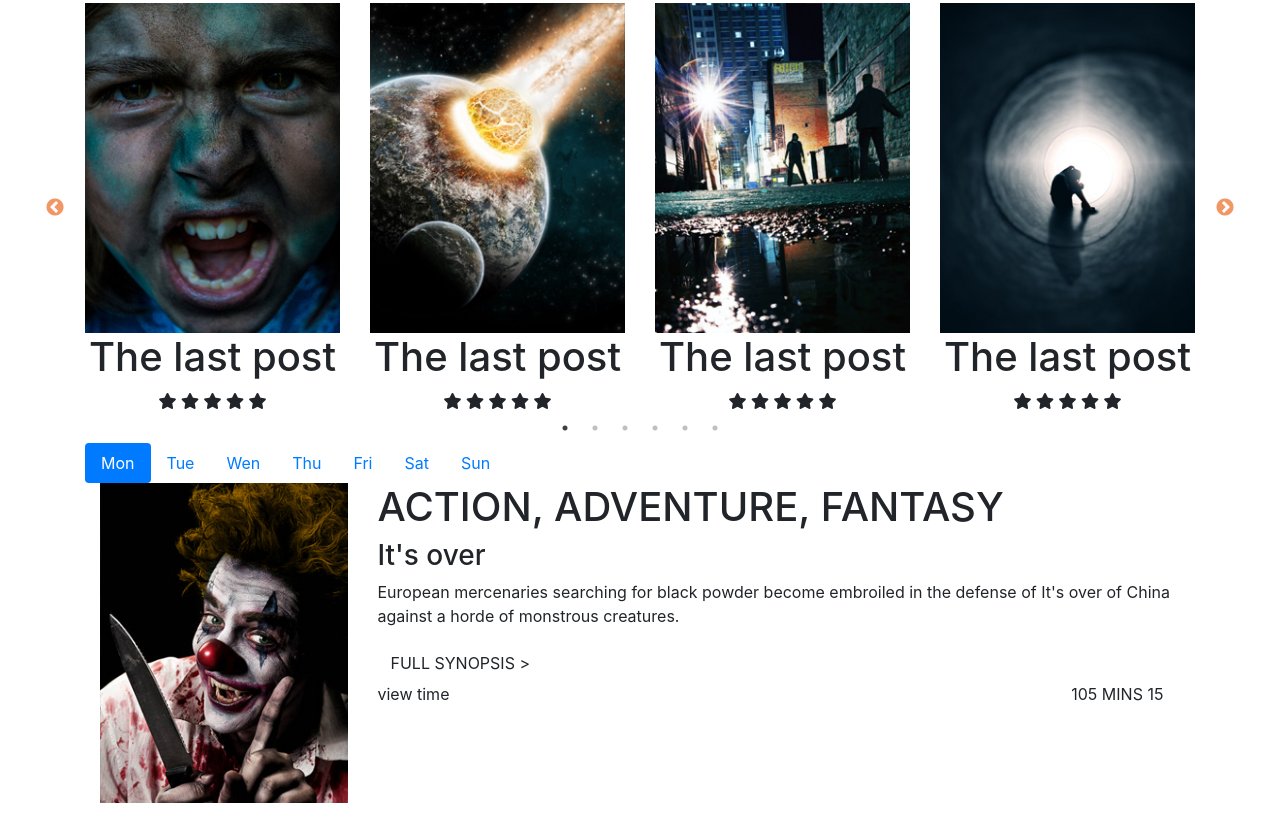
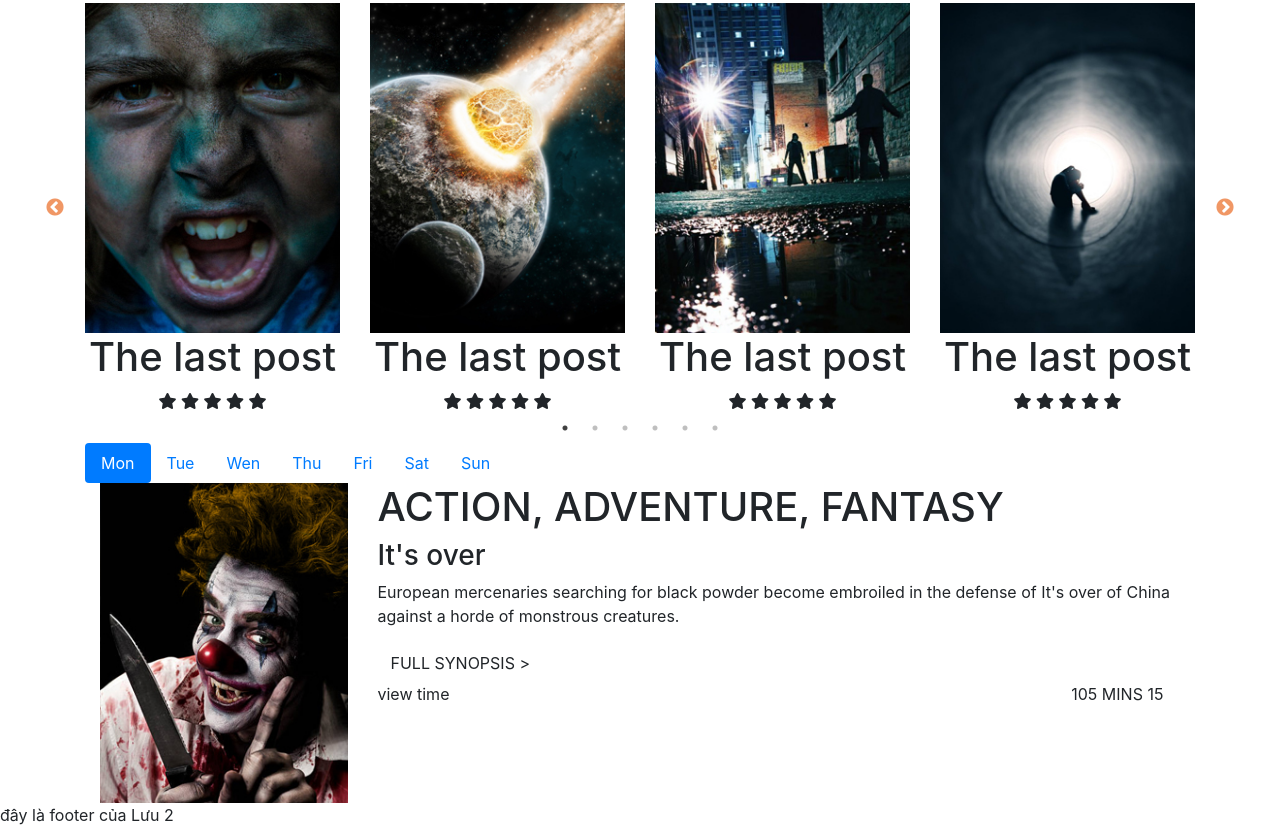
Before and after one commit to hodacbaoluu/bc06_movie, a plain HTML site: page index.html in a window 1280 px wide. Shown: the part 749-1576 px from the top of the page. Before the commit the page ends 1552 px from the top, so only its background shows below. Drawn offline with nearby package versions, Linux system fonts and the light colour scheme.

Commit message:
day la footer hdbluu2

```diff
--- a/index.html
+++ b/index.html
@@ -253,7 +253,9 @@
 
 
 
-
+  <footer>
+    đây là footer của Lưu 2
+  </footer>
 
 
 
```
